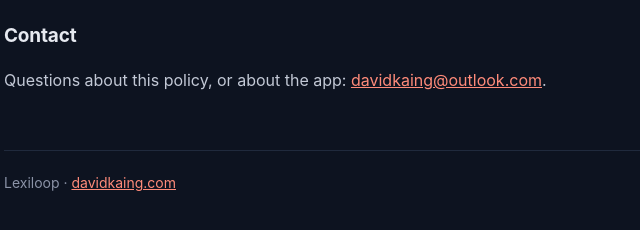
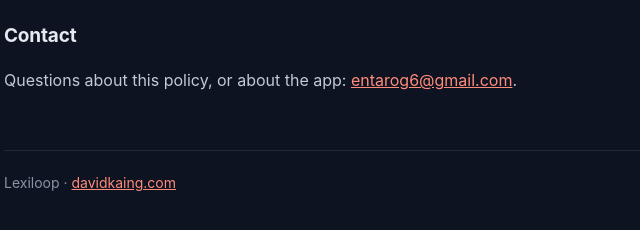
Before and after one commit to itskvad/lexiloop-legal, a plain HTML site: page index.html in a window 1280 px wide. Shown: the part 1904-2134 px from the top of the page, 276-916 px from the left. Drawn offline with Linux system fonts and the light colour scheme.

Commit message:
Update contact email

```diff
--- a/index.html
+++ b/index.html
@@ -113,7 +113,7 @@
   version of this policy always applies to the current version of the app.</p>
 
   <h2>Contact</h2>
-  <p>Questions about this policy, or about the app: <a href="mailto:davidkaing@outlook.com">davidkaing@outlook.com</a>.</p>
+  <p>Questions about this policy, or about the app: <a href="mailto:entarog6@gmail.com">entarog6@gmail.com</a>.</p>
 
   <footer>
     Lexiloop · <a href="https://davidkaing.com">davidkaing.com</a>
```
